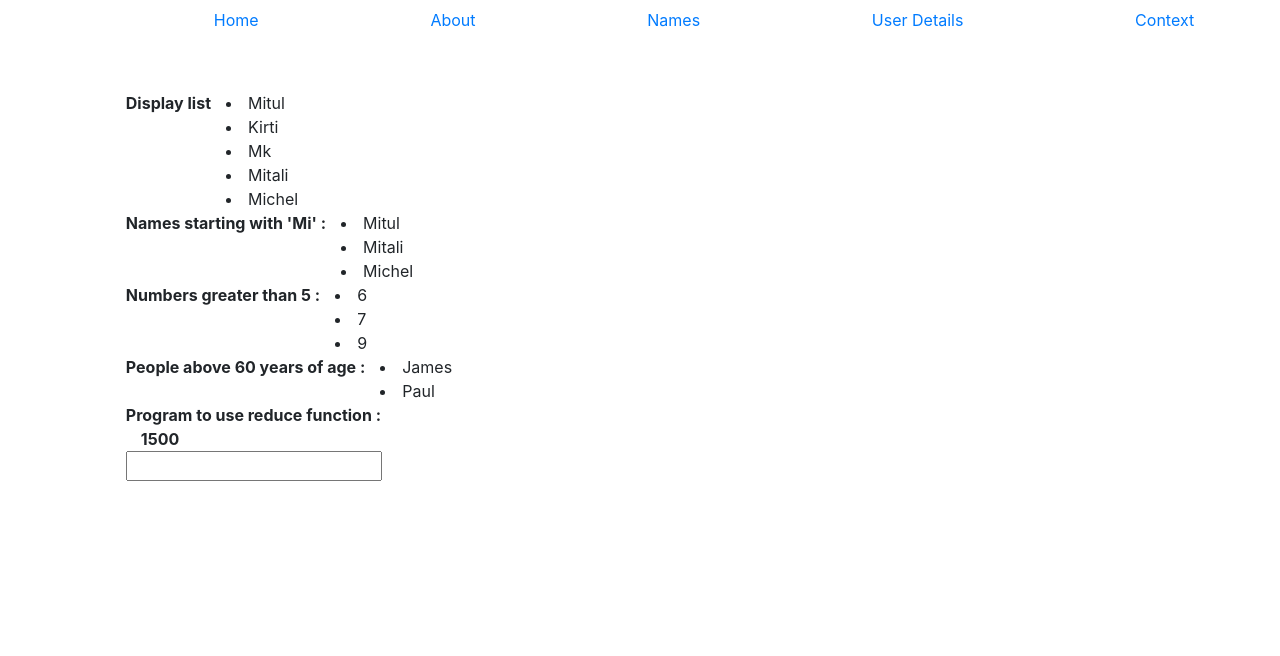
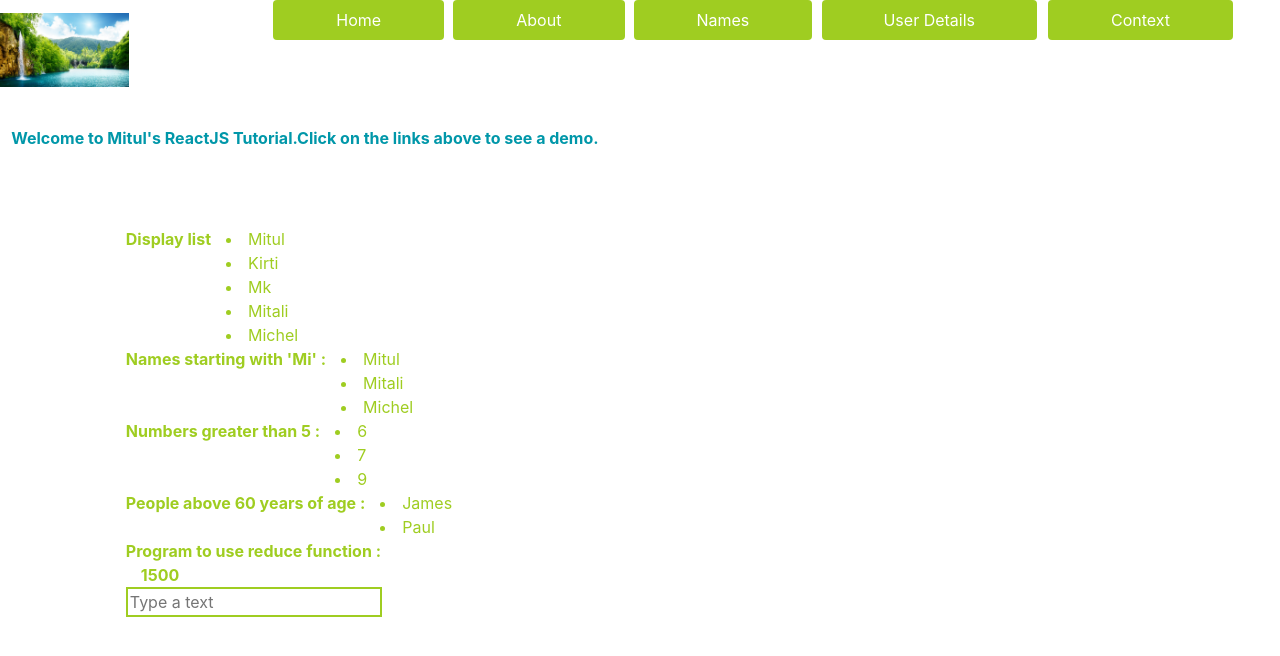
Before and after one commit to MitulKirti/JavaScriptReactAdvanced, a React (Create React App) app: page /filterName in a window 1280 px wide. Shown: the top 656 px of the page. Built offline with nearby package versions, Linux system fonts and the light colour scheme.

Commit message:
Changes in CSS and color combination

```diff
--- a/src/AboutUs/AboutUs.js
+++ b/src/AboutUs/AboutUs.js
@@ -1,9 +1,10 @@
 import React from 'react';
 import Metric from '../Metric/metric';
+import '../index.scss';
 
 const AboutUs = () => {
-  return <>
+  return <div className="name-list">
     <Metric />
-    </>;
+    </div>;
 };
 export default AboutUs;
--- a/src/FilterNames/FilterName.js
+++ b/src/FilterNames/FilterName.js
@@ -1,46 +1,42 @@
-import React from 'react';
-import { Row, Col } from 'react-bootstrap';
+import React from "react";
+import { Row, Col } from "react-bootstrap";
+import "../index.scss";
 
-const names = ['Mitul', 'Kirti', 'Mk', 'Mitali', 'Michel'];
+const names = ["Mitul", "Kirti", "Mk", "Mitali", "Michel"];
 let namesList = [1, 2, 6, 7, 9];
 const people = [
   {
-    name: 'James',
+    name: "James",
     age: 61,
   },
   {
-    name: 'John',
+    name: "John",
     age: 45,
   },
   {
-    name: 'Paul',
+    name: "Paul",
     age: 65,
   },
   {
-    name: 'Ringo',
+    name: "Ringo",
     age: 49,
   },
   {
-    name: 'George',
+    name: "George",
     age: 34,
   },
 ];
 const scores = [100, 200, 300, 400, 500];
 
 const FilterName = (props) => {
-  const changeName = () => {
-    props.sendData('Mitul Kirti');
-    console.log(props.sendData());
-  };
-
   const handleChange = (evt) => {
-    let userInput = document.getElementById('todoInput').value;
-    document.getElementById('displayList').textContent = userInput;
+    let userInput = document.getElementById("todoInput").value;
+    document.getElementById("displayList").textContent = userInput;
     return <div>{userInput}</div>;
   };
 
   return (
-    <div className='name-list'>
+    <div className="name-list">
       <Row>
         {/* Program to display names list normally */}
         <strong>Display list</strong>
@@ -63,7 +59,7 @@ const FilterName = (props) => {
         <strong>Names starting with 'Mi' :</strong>
         <Col>
           {names
-            .filter((name) => name.includes('Mi'))
+            .filter((name) => name.includes("Mi"))
             .map((filteredName) => (
               <li key={filteredName}> {filteredName}</li>
             ))}
@@ -105,13 +101,16 @@ const FilterName = (props) => {
       <Row>
         {/* Program to display the value entered in an input tag */}
         <input
-          id='todoInput'
+          id="todoInput"
+          placeholder="Type a text"
+          className="text-box-filter-component"
           onChange={(evt) => {
             handleChange();
           }}
         />
       </Row>
-      <div id='displayList'></div>
+      <div id="displayList"></div>
+      <br />
     </div>
   );
 };
--- a/src/HomePage/HomePage.js
+++ b/src/HomePage/HomePage.js
@@ -1,36 +1,25 @@
-import React, { useState } from 'react';
-import { Row, Col, Button, Nav, Image } from 'react-bootstrap';
-import './HomePage.scss';
-import Map from '../Map/Map';
+import React, { useState } from "react";
+import { Button } from "react-bootstrap";
+import "./HomePage.scss";
+import Map from "../Map/Map";
 
 const HomePage = (props) => {
-  const [title, setTitle] = useState(props.title);
-  const [content, setContent] = useState('');
+  const [heading, setHeading] = useState(props.heading);
+  const [content, setContent] = useState("");
   return (
     <>
-
-      <p className='title-name'> {title}</p>
+      <p className="title-name"> {heading}</p>
       <Button
-            onClick={() => setTitle('Title reset')}
-            variant='outline-success'
-            className='title-btn'
-          >
-            Click here to reset the title!
-          </Button>
-      <Row className='title-block'>
-        <Col >
-          <Image
-            src='../assets/nature-images.jpg'
-            alt='nature'
-            className='nature-img'
-          />
-
-        </Col>
-      </Row>
-      <Map setTooltipContent={setContent}/>
+        onClick={() => setHeading("Title reset")}
+        variant="outline-success"
+        className="title-btn"
+      >
+        Click here to reset the title!
+      </Button>
+      <article className="title-name"> Calling Map Component from Home Component to display a react-simple-map below:</article>
+      <Map setTooltipContent={setContent} />
     </>
   );
-
 };
 
 export default HomePage;
--- a/src/HomePage/HomePage.scss
+++ b/src/HomePage/HomePage.scss
@@ -14,9 +14,3 @@
 .clearfix{
     overflow: auto;
 }
-.nav-bar{
-    margin-left: 10%;
-}
-.nav{
-    color: $base-color;
-}
--- a/src/Map/Map.js
+++ b/src/Map/Map.js
@@ -1,4 +1,4 @@
-import React, { memo ,useState} from "react";
+import React, { memo } from "react";
 import {
   ZoomableGroup,
   ComposableMap,
--- a/src/NavBar/NavBar.js
+++ b/src/NavBar/NavBar.js
@@ -1,8 +1,16 @@
 import React from 'react';
-import {Nav } from 'react-bootstrap';
+import {Row, Nav, Image} from 'react-bootstrap';
+import './NavBar.scss';
 
-const NavBar = () => {
+const NavBar = (props) => {
     return (
+      <>
+      <Row>
+          <Image
+            src='../assets/nature-images.jpg'
+            alt='nature'
+            className='nature-img'
+          />
         <Nav
         fill
         variant='pills'
@@ -25,6 +33,11 @@ const NavBar = () => {
           <Nav.Link href='/context'>Context</Nav.Link>
         </Nav.Item>
       </Nav>
+      </Row>
+      <Row>
+      <strong className='title-intro'>{props.title}</strong>
+      </Row>
+      </>
     );
 }
 export default NavBar;
--- /dev/null
+++ b/src/NavBar/NavBar.scss
@@ -0,0 +1,26 @@
+@import '../index.scss';
+
+.title-intro{
+    color: rgb(0, 151, 169);
+    margin: 2%;
+}
+.nav-bar{
+    margin-left: 10%;
+    width: 74%;
+}
+
+.nav-pills .nav-link {
+    border-radius: 0.25rem;
+    background-color: $base-color;
+    color: white;
+    margin-right:5%;
+}
+.nav-item>a:hover {
+    color: black;
+}
+
+/*code to change background color*/
+.nav-item>.active>a {
+    background-color: #C0C0C0;
+    color: black;
+}
--- a/src/UserDetail/UserDetail.js
+++ b/src/UserDetail/UserDetail.js
@@ -1,9 +1,10 @@
-import React, { useState, useEffect } from 'react';
-import axios from 'axios';
+import React, { useState, useEffect } from "react";
+import axios from "axios";
+import "../index.scss";
 
 const getDetails = () => {
   return axios
-    .get('https://randomuser.me/api')
+    .get("https://randomuser.me/api")
     .then((response) => {
       return JSON.stringify(response);
     })
@@ -13,15 +14,20 @@ const getDetails = () => {
 };
 
 const UserDetail = () => {
-  const [userDetailsJSON, setUserDetailsJSON] = useState('');
+  const [userDetailsJSON, setUserDetailsJSON] = useState("");
   useEffect(() => {
     getDetails().then((randomData) => {
-      setUserDetailsJSON(randomData || 'No data found');
+      setUserDetailsJSON(randomData || "No data found");
     });
   }, []);
 
   return (
+    <>
+      <p className="title-name">
+        Calling an API to display random data on the UI.
+      </p>
       <pre>{userDetailsJSON}</pre>
+    </>
   );
 };
 export default UserDetail;
--- a/src/index.js
+++ b/src/index.js
@@ -1,28 +1,27 @@
-import React from "react";
-import ReactDOM from "react-dom";
-import { BrowserRouter, Route, Link, Switch } from "react-router-dom";
-import FilterName from "./FilterNames/FilterName";
-import * as serviceWorker from "./serviceWorker";
-import AboutUs from "./AboutUs/AboutUs";
-import UserDetail from "../src/UserDetail/UserDetail";
-import "./index.scss";
-import App from "./App";
-import Context from "./Context/Context";
-import HomePage from "./HomePage/HomePage";
+import React from 'react';
+import ReactDOM from 'react-dom';
+import { BrowserRouter, Route } from 'react-router-dom';
+import FilterName from './FilterNames/FilterName';
+import * as serviceWorker from './serviceWorker';
+import AboutUs from './AboutUs/AboutUs';
+import UserDetail from '../src/UserDetail/UserDetail';
+import './index.scss';
+import Context from './Context/Context';
+import HomePage from './HomePage/HomePage';
 import NavBar from './NavBar/NavBar';
 
 ReactDOM.render(
   <BrowserRouter>
-    <div className="App">
-      <Route path="/" component={NavBar} />
-      <Route path="/app" component={HomePage}  component={(props) => <HomePage title='Go Green' />}/>
-        <Route path="/about" component={AboutUs} />
-        <Route path="/filterName" component={FilterName} />
-        <Route path="/userDetail" component={UserDetail} />
-        <Route path="/context" component={Context} />
+    <div className='App'>
+      <Route path='/' component={NavBar} component={() => <NavBar title="Welcome to Mitul's ReactJS Tutorial.Click on the links above to see a demo."/>}/>
+      <Route path='/app' component={HomePage}  component={() => <HomePage heading='Go Green' />}/>
+        <Route path='/about' component={AboutUs} />
+        <Route path='/filterName' component={FilterName} />
+        <Route path='/userDetail' component={UserDetail} />
+        <Route path='/context' component={Context} />
     </div>
   </BrowserRouter>,
-  document.getElementById("root")
+  document.getElementById('root')
 );
 serviceWorker.unregister();
 //Service workers are the foundation of building an offline experience.
--- a/src/index.scss
+++ b/src/index.scss
@@ -19,6 +19,7 @@ $base-color: #9FCD21 ;
 .name-list{
   display: list-item;
   padding: 4% 0% 0% 11%;
+  color: $base-color;
 }
 .title-btn{
   margin-left: 1%;
@@ -29,3 +30,7 @@ $base-color: #9FCD21 ;
   background-color: $base-color;
   border-color: $base-color;
 }
+.text-box-filter-component{
+  color: $base-color;
+  border: 2px solid $base-color;
+}
```
Also changed, not shown: src/Metric/metric.js (+3 -8 lines).
